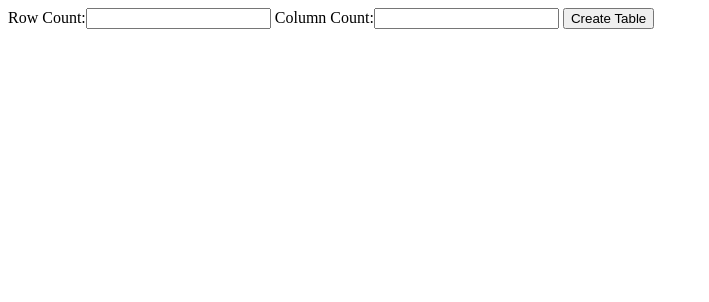
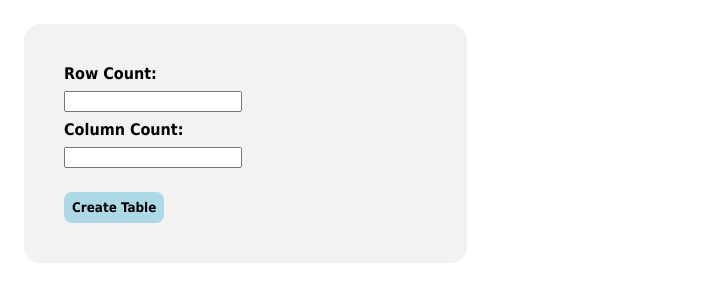
Before and after one commit to oz1985oz/table, a plain HTML site: page index.html in a window 1280 px wide. Shown: the whole page, without its empty margins (0-709 px from the left). Drawn offline with Linux system fonts and the light colour scheme.

Commit message:
added index.html

```diff
--- a/index.html
+++ b/index.html
@@ -4,24 +4,59 @@
 	<meta charset="UTF-8">
 	<title>JQuery</title>
 	<style>
+		body {
+			display: flex;
+			flex-wrap: wrap;
+			align-items: flex-start;
+		}
+		header {
+			border-radius: 1rem;
+		    background-color: #f2f2f2;
+		    padding: 2rem;
+		    width: 30%;
+			margin: 1rem;
+		}
+		label, input {
+			display: block;
+			font-family: tahoma;
+			margin: 0.5rem;
+			font-weight: bold;
+		}
+		input[type=button] {
+			margin-top: 1.5rem;
+			border: none;
+		    border-radius: 0.5rem;
+		    cursor: pointer;
+		    padding: 0.5rem;
+		    background-color: lightblue;
+		}
 		table{
-			width:500px;
-			height:500px;
+			/*width:100%;*/
+			border: 1px solid #ccc;
+			border-radius: 1rem;
+			margin: 1rem;
+		}
+		table tr {
+			display: flex;
 		}
 		table td{
-			padding:10px;
-			margin:10px;
+			height: 3rem;
+			width: 3rem;
+			padding:1rem;
+			margin:1rem;
 			border:1px solid #ccc;
 		}
 	</style>
 	<script src="jquery-3.3.1.min.js"></script>
 </head>
 <body>
-Row Count:<input type="text" id="rowcount" />
-Column Count:<input type="text" id="columncount" />
-<input type="button" id="button" value="Create Table" />
-<div id="box">
-</div>
+	<header>
+		<label>Row Count:</label><input type="number" id="rowcount" />
+		<label>Column Count:</label><input type="number" id="columncount" />
+		<input type="button" id="button" value="Create Table" />
+	</header>
+	<div id="box">
+	</div>
 	<!-- <div>
 		<input id="row" type="number" name="row">
 		<input id= "column" type="number" name="column">
@@ -29,10 +64,9 @@ Column Count:<input type="text" id="columncount" />
 	</div> -->
 <script>
 $('#button').click(function(){
-
 	mytable = $('<table></table>').attr({ id: "basicTable" });
-	var rows = new Number($("#rowcount").val());
-	var cols = new Number($("#columncount").val());
+	var rows = Number($("#rowcount").val());
+	var cols = Number($("#columncount").val());
 	var tr = [];
 	for (var i = 0; i < rows; i++) {
 		var row = $('<tr></tr>').attr({ class: ["row"] }).appendTo(mytable);
```
